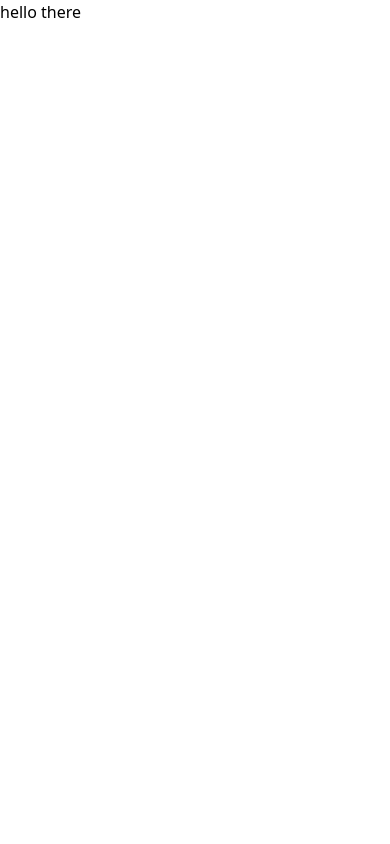
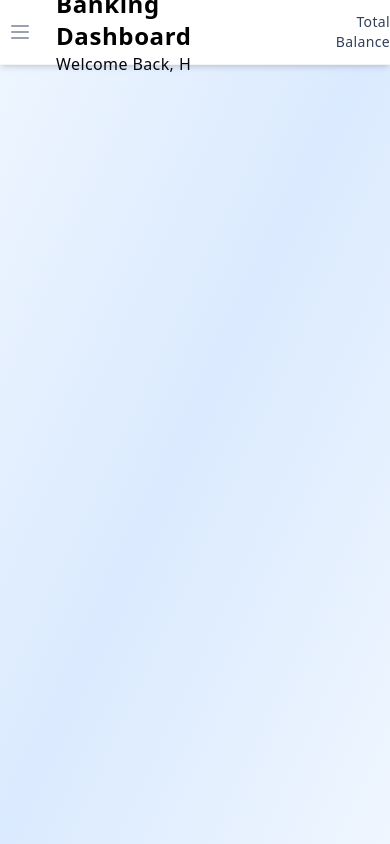
Before and after one commit to RikenMor001/Fyre_Gig, a React (Vite) app: page / in a window 390 px wide. Built offline with nearby package versions, Linux system fonts and the light colour scheme.

Commit message:
Update Dashboard.tsx

```diff
--- a/src/components/Dashboard.tsx
+++ b/src/components/Dashboard.tsx
@@ -1,5 +1,7 @@
 import type React from "react";
 import type { Account, QuickAction, Transactions, User } from "../types"
+import { useState } from "react";
+import { Menu, X } from "lucide-react";
 
 interface DashboardPorps {
     user: User,
@@ -10,6 +12,25 @@ interface DashboardPorps {
 
 const Dashboard: React.FC<DashboardPorps> = ({user, account, transaction, quickActions}) => {
 
+    const [iseSideBarOpen, setIsSideBarOpen] = useState<boolean>(false);
+    const [lastUpdated, setLastUpdated] = useState(new Date());
+    const [refreshPage, setRefreshPage] = useState<boolean>(false);
+
+    const handleRefresh = async () => {
+        setRefreshPage(true);
+        await new Promise(resolve => setTimeout(resolve, 2000));
+        setLastUpdated(new Date());
+        setRefreshPage(false);
+    }
+
+    const totalBalance = () => {
+
+    }
+
+    const formatCurrency = () => {
+
+    }
+
     console.log({
         user,
         account,
@@ -17,8 +38,44 @@ const Dashboard: React.FC<DashboardPorps> = ({user, account, transaction, quickA
         quickActions
     })
 
-    return <div className="">
-        hello there
+    return <div className="bg-gradient-to-br from-blue-50 via-blue-100 to-blue-50 min-h-screen">
+        {/* Navbar */}
+        <header className="bg-white border-b border-gray-100 sticky top-0 z-40 backdrop-blur-lg shadow-md">
+            <div className="max-w-7xl mx-auto ">
+                <div className="h-16 flex justify-between items-center">
+
+                    <div className="space-x-4 flex items-center">
+                        <button
+                        onClick={() => setIsSideBarOpen(!iseSideBarOpen)}
+                        className="lg:hidden p-2 rounded-md text-gray-400 hover:text-gray-500 hover:bg-gray-100"
+                        >
+                        {iseSideBarOpen ? <X className="h-6 w-6"/>: <Menu className="h-6 w-6"/>}
+                        </button>
+                        <div>
+                            <h1 className="text-2xl font-bold tracking-wide">
+                                Banking Dashboard
+                            </h1>
+                            <p className="text-gray-950 font-light tracking-wide">
+                                Welcome Back, {user.name.split('')[0]}
+                            </p>
+                        </div>
+                    </div>
+
+                    <div className="flex items-center">
+                        <div className="text-right">
+                            <p className="text-sm text-slate-700 tracking-wide flex items-center">
+                                Total Balance
+                            </p>
+                            <p className="flex items-center">
+                                {formatCurrency(totalBalance())}
+                            </p>
+                        </div>
+                    </div>
+
+                </div>
+
+            </div>
+        </header>
     </div>
 }
 
```
